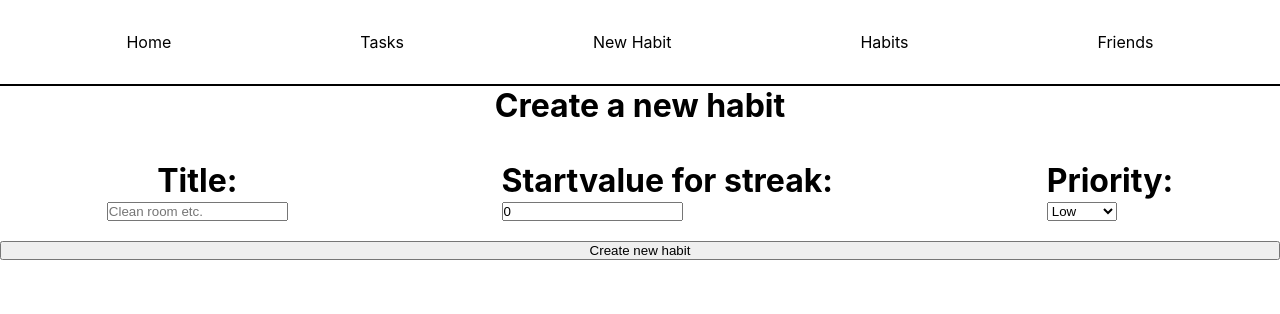
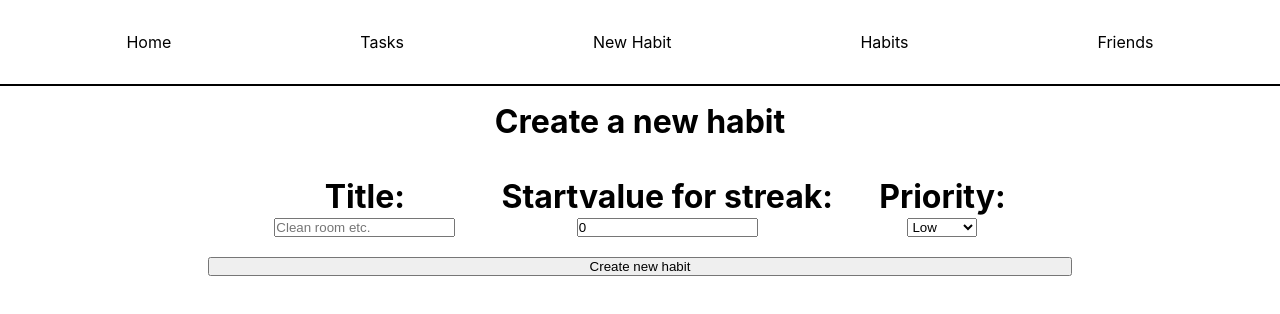
Before and after one commit to Hey-nes/projektarbete-frontend2, a React (Create React App) app: page /newhabit in a window 1280 px wide. Shown: the top 314 px of the page. Built offline with nearby package versions, Linux system fonts and the light colour scheme.

Commit message:
added main css prop to /newhabit

```diff
--- a/src/pages/NewHabit.jsx
+++ b/src/pages/NewHabit.jsx
@@ -43,7 +43,7 @@ const NewHabit = ({ habits, setHabits }) => {
   };
 
   return (
-    <main>
+    <main className="main">
       <h1>Create a new habit</h1>
       <div>
         <form onSubmit={handleSubmit}>
```
